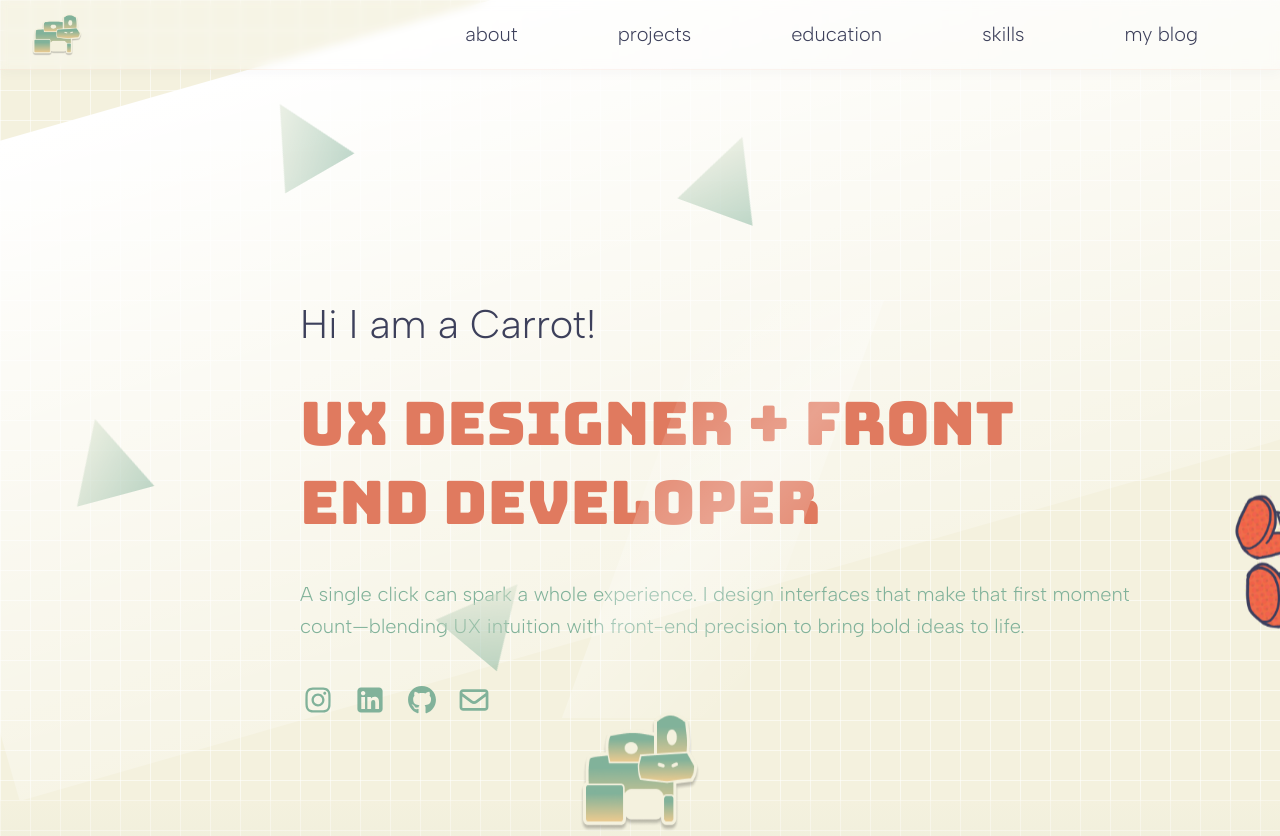
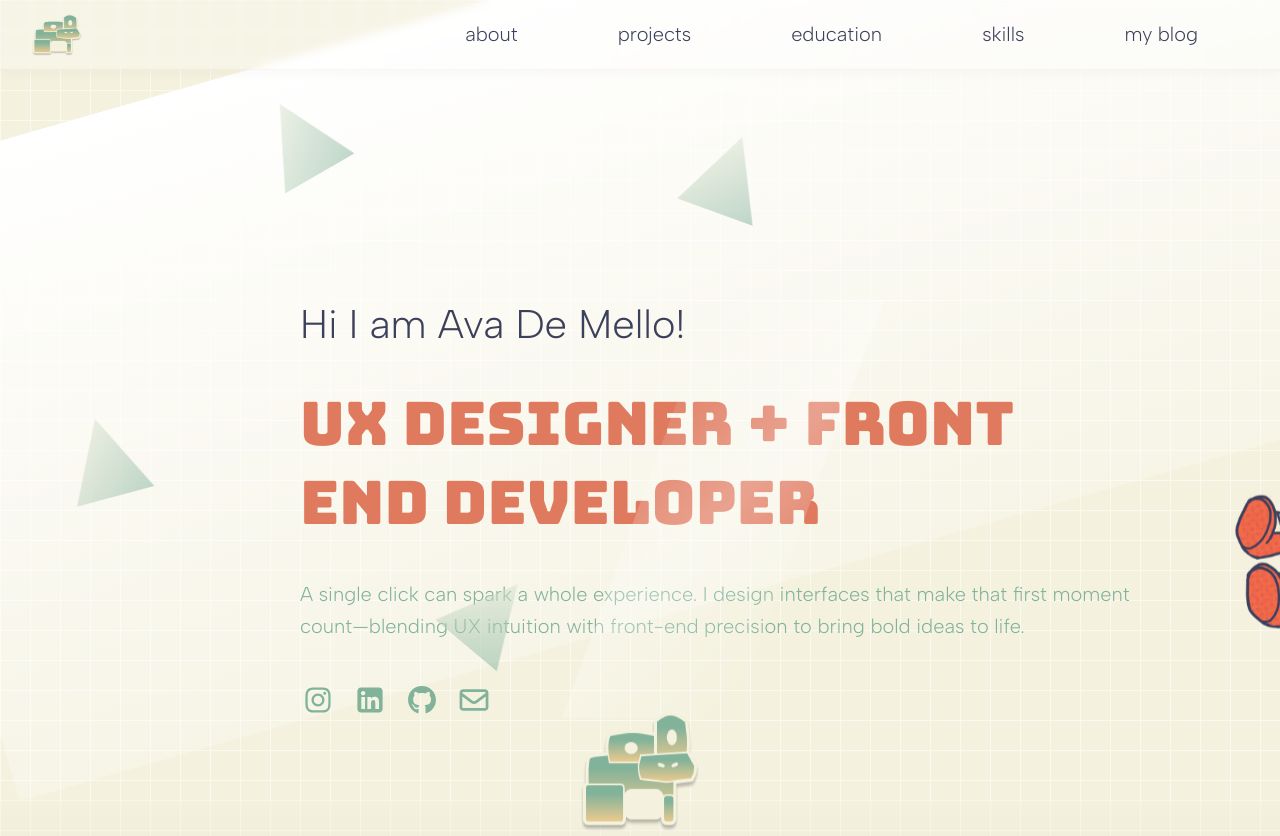
Before and after one commit to TheGekota/portfolio-site, a plain HTML site: page index.html in a window 1280 px wide. Shown: the top 836 px of the page. Drawn offline with Linux system fonts and the light colour scheme.

Commit message:
Update index.html

```diff
--- a/index.html
+++ b/index.html
@@ -66,7 +66,7 @@
   <!-- Sections -->
     <section id="about">
     <div class="fade-slide"  style= "width: 850px;">
-      <h2>Hi I am a Carrot!</h2>
+      <h2>Hi I am Ava De Mello!</h2>
       <span class="shine-text"><h1>UX Designer + Front End Developer</h1></span>
       <p>A single click can spark a whole experience. I design interfaces that make
          that first moment count—blending UX intuition with front-end precision to
```
